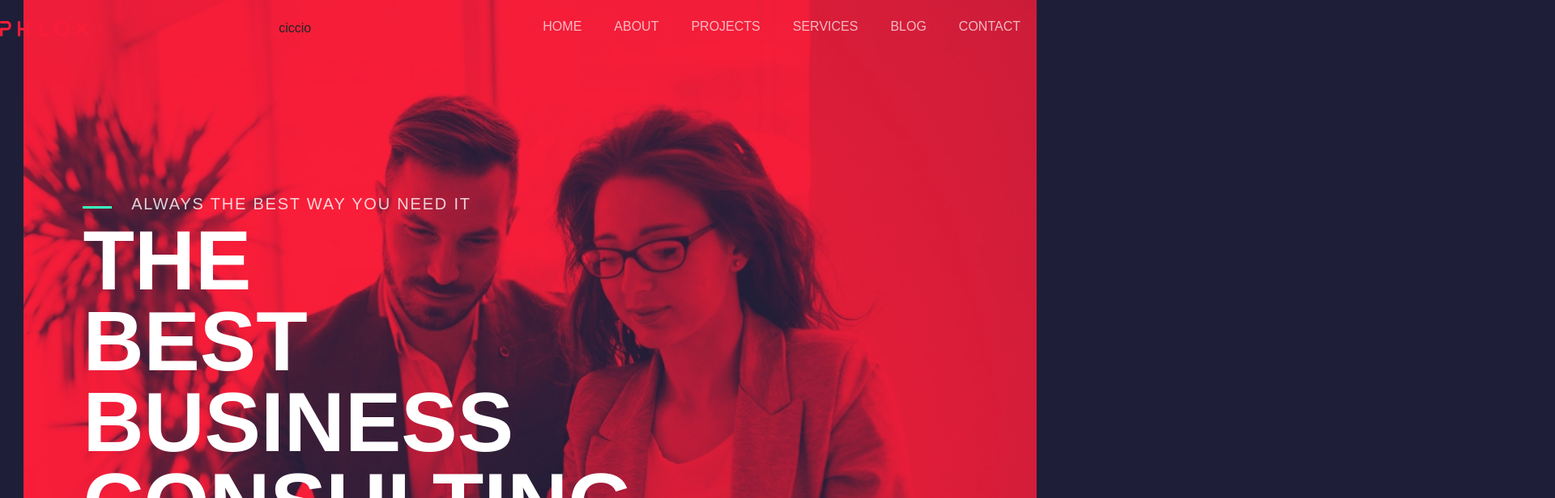
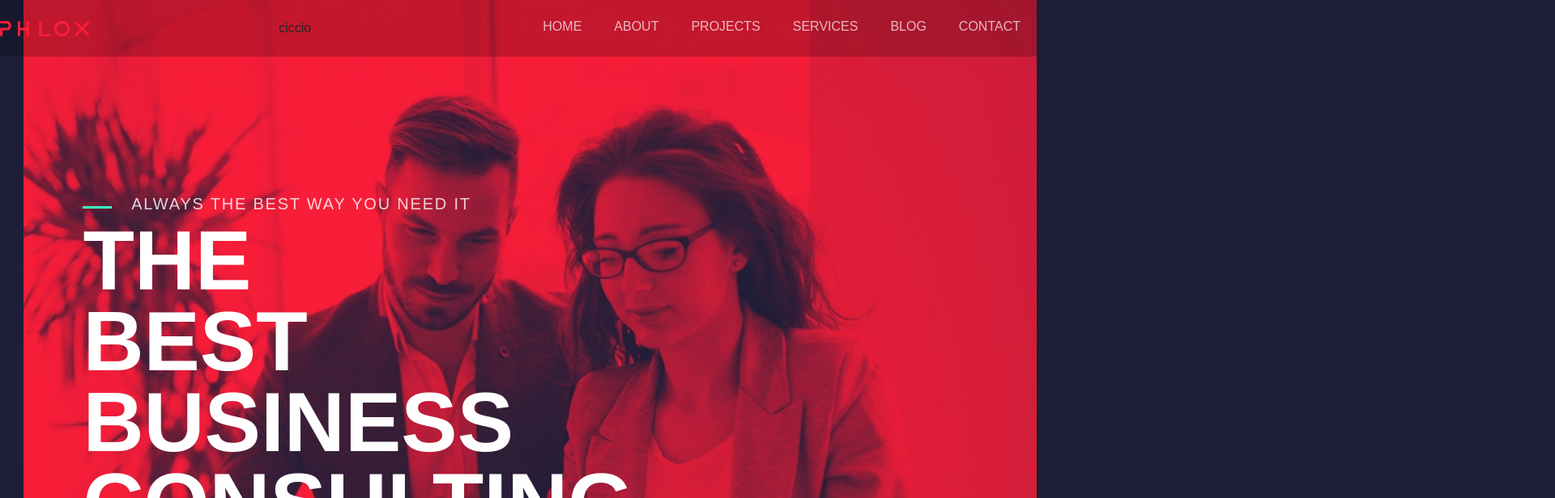
Before and after one commit to tarex7/proj-html-vuejs, a Vue app: page / in a window 1280 px wide. Shown: the top 616 px of the page at 81% size, 1920 px wide, since content can reach past the window. Built offline with nearby package versions, Linux system fonts and the light colour scheme; a web font is replaced by a local one.

Commit message:
added background image

```diff
--- a/src/App.vue
+++ b/src/App.vue
@@ -272,12 +272,10 @@
         </div>
       </div>
     </section>
-    <div class="bottom-banner">
-      <img
-        class="mt-5"
-        src="./assets/business-people-working-together-on-project-and-B3MZ4TX.jpg"
-        alt=""
-      />
+    <div
+      :style="{ backgroundImage: `url(${backgroundUrl})` }"
+      class="bottom-banner"
+    >
       <div class="content">
         <h1 class="text-white text-uppercase fw-bold">Let's talk about work</h1>
         <p>
@@ -292,6 +290,7 @@
 <script>
 import BaseHeader from "./components/BaseHeader.vue";
 import BaseJumbo from "./components/BaseJumbo.vue";
+import backgroundUrl from "./assets/business-people-working-together-on-project-and-B3MZ4TX.jpg";
 export default {
   name: "App",
   components: { BaseHeader, BaseJumbo },
@@ -299,6 +298,8 @@ export default {
     return {
       logo: "logotype.png",
       menu: ["Home", "About", "Projects", "Services", "Blog", "Contact"],
+
+      backgroundUrl,
     };
   },
 };
--- a/src/assets/scss/style.scss
+++ b/src/assets/scss/style.scss
@@ -50,6 +50,7 @@ p {
 .bottom-banner {
   position: relative;
   margin-top: 200px;
+  height: 457px;
   .content {
     position: absolute;
     top: 50%;
--- a/src/components/BaseHeader.vue
+++ b/src/components/BaseHeader.vue
@@ -1,8 +1,10 @@
 .
 <template>
   <div>
-    <header class="container-xxxl">
-      <nav class="d-flex align-items-center justify-content-between">
+    <header>
+      <nav
+        class="d-flex align-items-center justify-content-between container-xxxl"
+      >
         <a href="#">
           <img
             :src="require(`../assets/${logo}`)"
@@ -37,6 +39,7 @@ header {
   top: 0;
   right: 0;
   left: 0;
+  background-color: rgba($color: #000000, $alpha: 0.2);
 }
 nav {
   height: 70px;
```
